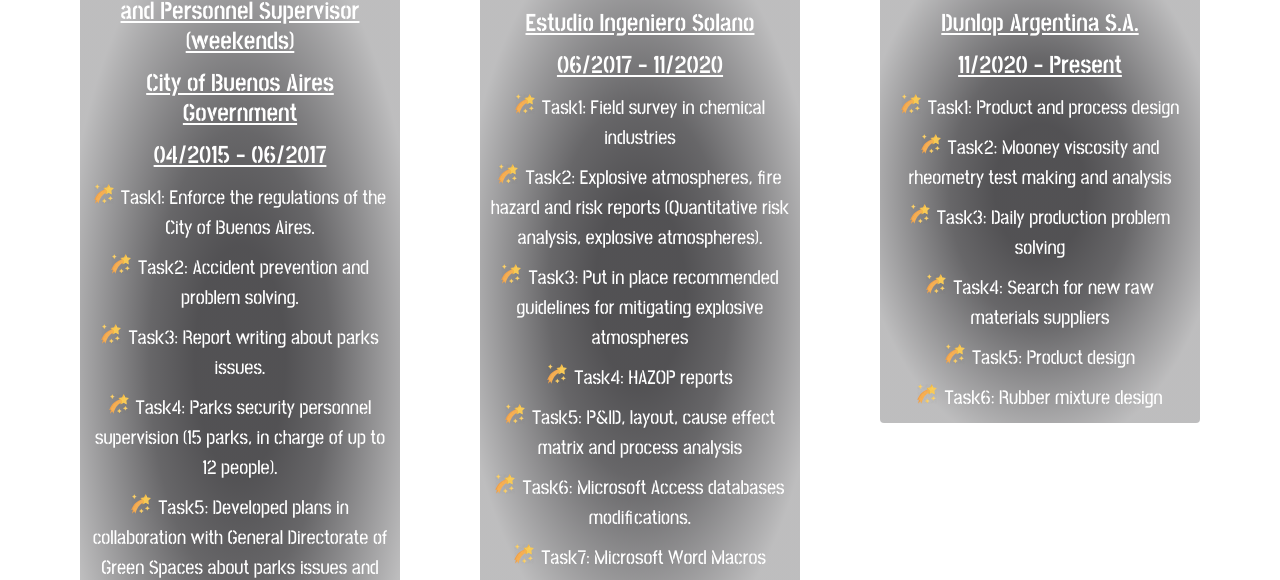
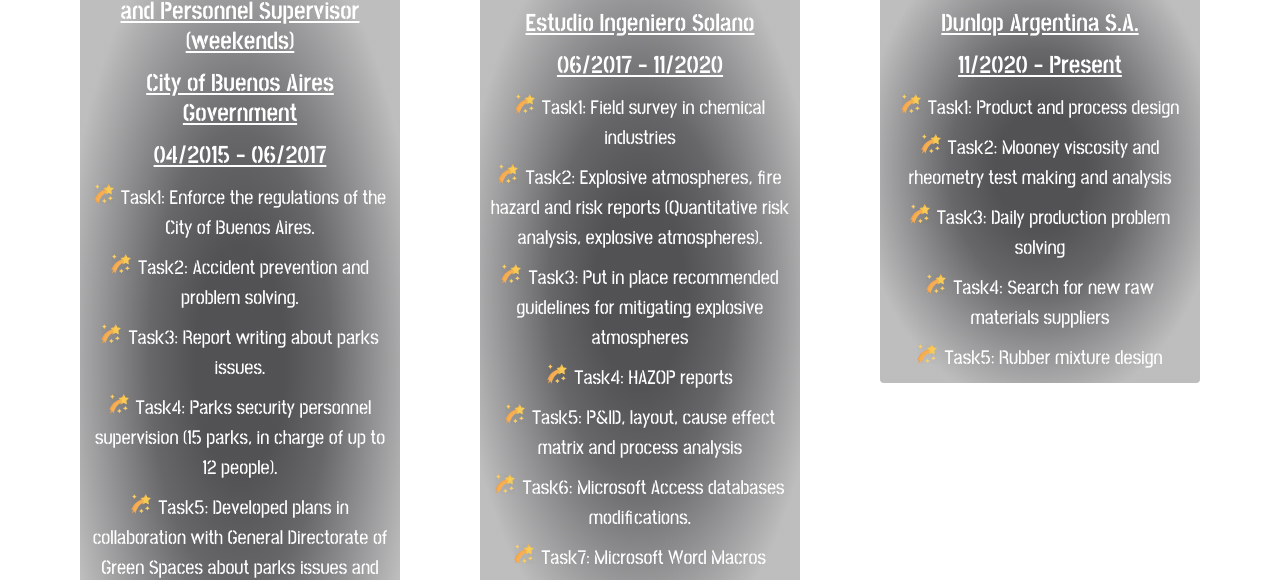
Before and after one commit to GermanSiliprandi/PersonalPortfolio, a website: page pages/resume.html in a window 1280 px wide. Shown: the part 555-1135 px from the top of the page. Drawn offline with nearby package versions, Linux system fonts and the light colour scheme.

Commit message:
Resume 2nd Update 17/10/21

```diff
--- a/pages/resume.html
+++ b/pages/resume.html
@@ -146,8 +146,7 @@
                                     <li>Task2: Mooney viscosity and rheometry test making and analysis  </li>
                                     <li>Task3: Daily production problem solving</li>
                                     <li>Task4: Search for new raw materials suppliers</li>
-                                    <li>Task5: Product design </li>
-                                    <li>Task6: Rubber mixture design</li>
+                                    <li>Task5: Rubber mixture design</li>
                                 </ul>
                             </li>
                         </ul>
```
